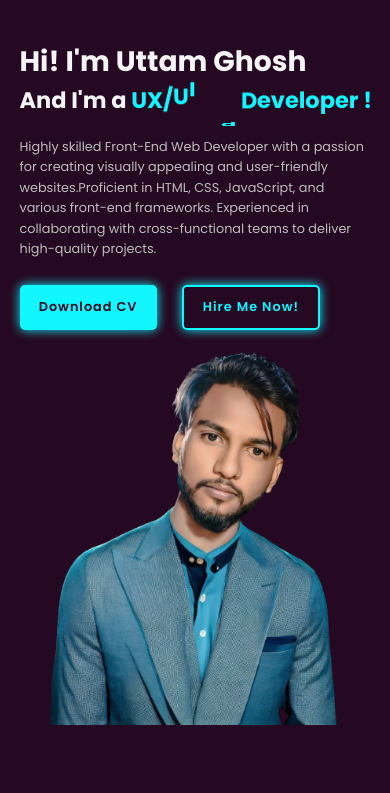
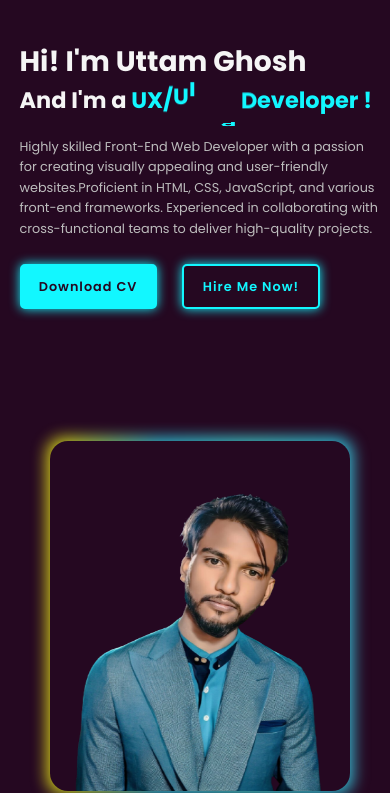
Before and after one commit to arkauttam/uttam_portfolio, a plain HTML site: page index.html in a window 390 px wide. Shown: the part 74-867 px from the top of the page. Drawn offline with nearby package versions, Linux system fonts and the light colour scheme.

Commit message:
home page changing

```diff
--- a/index.html
+++ b/index.html
@@ -53,10 +53,10 @@
 
         </div>
         <div class="home-image scroll-scale">
-            <div class="img-box card">
+            <div class="img-box rgb card">
                 <img src="assets/cvpic2.png" alt="">
             </div>
-            <div class="liquid-shape">
+            <!-- <div class="liquid-shape">
                 <svg viewBox="0 0 500 500" xmlns="http://www.w3.org/2000/svg" xmlns:xlink="http://www.w3.org/1999/xlink"
                     width="100%" id="blobSvg">
                     <path fill="#12f7ff">
@@ -91,7 +91,7 @@
                         </animate>
                     </path>
                 </svg>
-            </div>
+            </div> -->
         </div>
     </section>
     <!-- about section.........................................................-->
@@ -474,14 +474,7 @@
                 </form>
             </div>
         </div>
-
-
     </section>
-
-
-
-
-
     <!--footer section.........................................................-->
     <footer>
         <p class="scroll-scale">Copyright &copy; 2023 by Uttam|| All Right Reservd.</p>
--- a/style.css
+++ b/style.css
@@ -243,11 +243,51 @@ section{
     text-align: center;
 }
  .img-box img{
-    width: 100%;
-    height: auto;
-    margin-top: -95px;
+    width: 400px;
+    height: 500px;
     background: var(--neon-box-shadow);
 }
+
+.img-box {
+    background:var(--bg-color);
+    color:white;
+    border-radius: 18px;
+    text-align: justify;
+    cursor: pointer;
+    margin:30px;
+    transform-style: preserve-3d;
+    transform: perspective(1000px);
+    width: 400px;
+    height: 500px;
+  }
+  .rgb::after {
+    content:"";
+    background: linear-gradient(90deg,
+    #ff0000 0%,
+    #ff9a00 10%,
+    #d0de21 20%,
+    #2fc9e2 30%,
+    #3fdad8 40%,
+    #2fc9e2 50%,
+    #ff0000 60%,
+    #2fc9e2 70%,
+    #2fc9e2 80%,
+    #2fc9e2 90%,
+    #f6ff00 100%  )
+    repeat 0% 0% / 300% 100%;
+    position: absolute;
+    inset: -3px;
+    border-radius: 16px;
+    filter: blur(8px);
+    transform: translateZ(-1px);
+    animation: rgb 6s linear infinite;
+  }
+  @keyframes rgb {
+    0% {background-position: 0% 50%;}
+    50% {background-position: 100% 50%;}
+    100% {background-position: 0% 50%;}
+  }
+
 .liquid-shape{
    position: absolute;
     width: 100%;
@@ -975,7 +1015,16 @@ footer p{
 
 
 /* //////////////////////////////////////////////////////////////////////////////////media */
-
+@media(max-width:1200px){
+    .img-box {
+        width: 350px;
+        height: 430px;
+    }
+    .img-box img{
+        width: 350px;
+        height: 430px;
+    }
+}
 @media(max-width:991px){
     header,
     header.sticky{
@@ -1004,6 +1053,23 @@ footer p{
     }
     .contant .contact-main{
         flex-direction: column;
+    }
+    .img-box {
+        margin-top: 80px;
+    }
+}
+@media(max-width:840px){
+    .home{
+        grid-template-columns: 1fr;
+    }
+    .img-box {
+        width: 400px;
+        height: 500px;
+        margin-left: 80px;
+    }
+    .img-box img{
+        width: 400px;
+        height: 500px;
     }
 }
 
@@ -1082,8 +1148,48 @@ footer p{
         width:auto;
         justify-content: center;
     }
+
 }
-
+@media(max-width:622px){
+    .img-box {
+        width: 350px;
+        height: 400px;
+    }
+    .img-box img{
+        width: 350px;
+        height: 400px;
+    }
+}
+@media(max-width:542px){
+    .img-box {
+        width: 300px;
+        height: 350px;
+    }
+    .img-box img{
+        width: 300px;
+        height: 350px;
+    }
+}
+@media(max-width:500px){
+    .scroll-up-btn {
+        right: 15px;
+        bottom: 15px;
+        height: 38px;
+        width: 35px;
+        font-size: 23px;
+        line-height: 38px;
+    }
+}
+@media(max-width:445px){
+    .img-box {
+        margin-left: 50px;
+    }
+}
+@media(max-width:445px){
+    .img-box {
+        margin-left: 30px;
+    }
+}
 @media(max-width:420px){
     html{
         font-size:80%;
@@ -1106,13 +1212,3 @@ footer p{
         font-size: 1rem;
     }
 }
-@media(max-width:500px){
-    .scroll-up-btn {
-        right: 15px;
-        bottom: 15px;
-        height: 38px;
-        width: 35px;
-        font-size: 23px;
-        line-height: 38px;
-    }
-}
```
